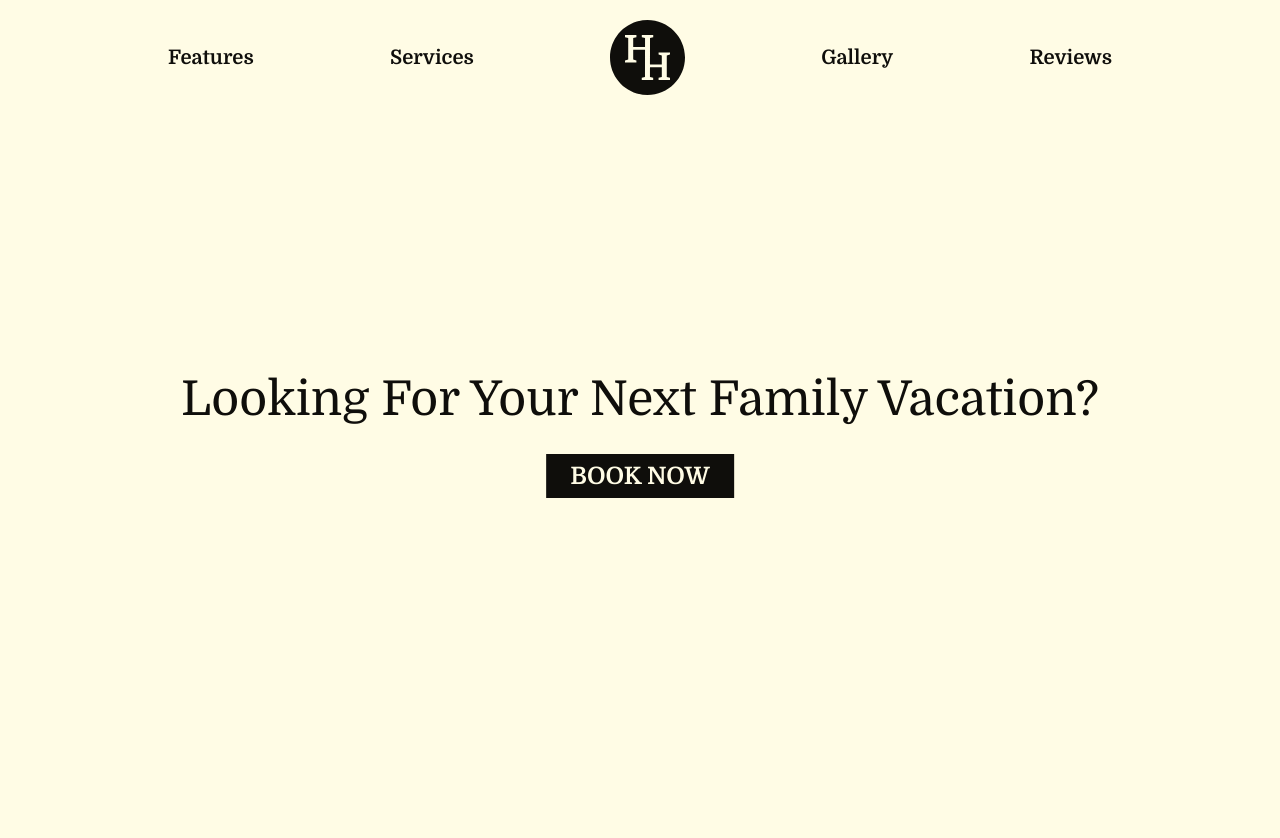
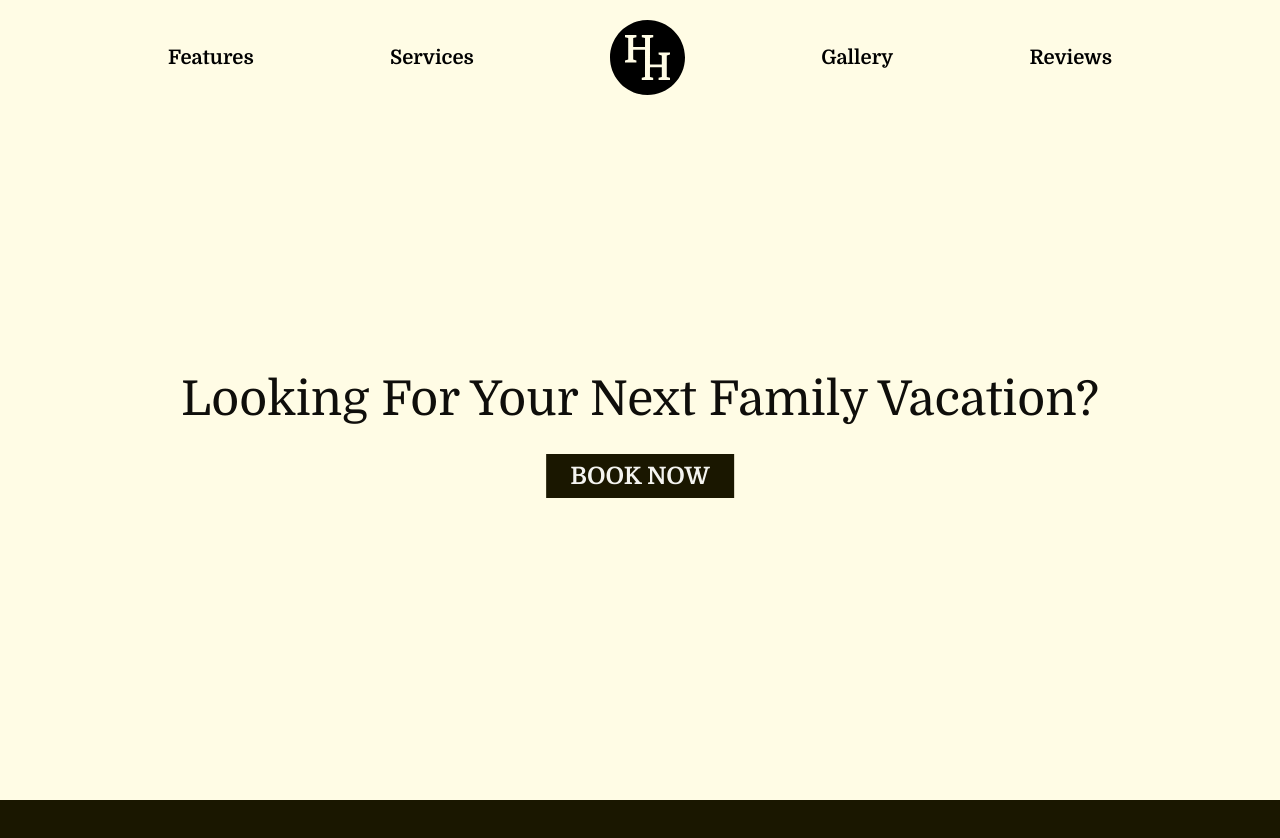
Before and after one commit to rackodo/harryshaven, a Next.js app: page / in a window 1280 px wide. Shown: the top 838 px of the page. Before the commit the page ends 800 px from the top, so only its background shows below. Built offline with nearby package versions, Linux system fonts and the light colour scheme.

Commit message:
Removed response colour - this site doesn't need that. Added colour changeable segments for content instead.

```diff
--- a/next.config.ts
+++ b/next.config.ts
@@ -4,13 +4,8 @@ const nextConfig: NextConfig = {
 	/* config options here */
 	reactCompiler: true,
 	turbopack: {
-    rules: {
-      "*.svg": {
-        loaders: ["@svgr/webpack"],
-        as: "*.js",
-      },
-    },
-  },
+		rules: { "*.svg": { loaders: ["@svgr/webpack"], as: "*.js" } }
+	}
 };
 
 export default nextConfig;
--- a/src/app/globals.css
+++ b/src/app/globals.css
@@ -62,26 +62,6 @@
 	--color-accent-950: #191600;
 }
 
-:root {
-	--background: var(--color-background-50);
-	--foreground: var(--color-text-950);
-}
-
-@theme inline {
-	--color-background: var(--background);
-	--color-foreground: var(--foreground);
-	--font-sans: var(--font-domine);
-}
-
-@media (prefers-color-scheme: dark) {
-	:root {
-		--background: var(--color-background-900);
-		--foreground: var(--color-text-50);
-	}
-}
-
 body {
-	background: var(--background);
-	color: var(--foreground);
 	font-family: Domine, Helvetica, serif;
 }
--- a/src/app/layout.tsx
+++ b/src/app/layout.tsx
@@ -3,10 +3,10 @@ import { Domine } from "next/font/google";
 
 import "./globals.css";
 
-const domine = Domine({
-	variable: "--font-domine",
-	subsets: ["latin"]
-})
+import BodyWithDynamicBackground from "@/components/body_dynamic_bg";
+import Topbar from "@/components/topbar";
+
+const domine = Domine({ variable: "--font-domine", subsets: ["latin"] });
 
 export const metadata: Metadata = {
 	title: "Harry's Haven",
@@ -18,11 +18,10 @@ export default function RootLayout({
 }: Readonly<{ children: React.ReactNode }>) {
 	return (
 		<html lang="en">
-			<body
-				className={`${domine.variable} antialiased`}
-			>
+			<BodyWithDynamicBackground>
+				<Topbar />
 				{children}
-			</body>
+			</BodyWithDynamicBackground>
 		</html>
 	);
 }
--- a/src/app/page.tsx
+++ b/src/app/page.tsx
@@ -1,19 +1,20 @@
-import BLink from "@/components/b-link";
-import Topbar from "@/components/topbar";
-import Link from "next/link";
+import ButtonLink from "@/components/button_link";
+import Segment from "@/components/segment";
 
 export default function Home() {
 	return (
 		<div>
-			<Topbar />
-			<div className="flex justify-center items-center h-dvh">
-				<div className="flex max-w-3xl w-full items-center justify-center flex-col gap-10">
-					<h1 className="text-3xl md:text-5xl text-center absolute top-1/2 left-1/2 -translate-x-1/2 -translate-y-1/2 w-full p-5">Looking For Your Next Family Vacation?</h1>
+			<Segment>
+				<div className="flex w-full max-w-3xl flex-col items-center justify-center gap-10">
+					<h1 className="absolute top-1/2 left-1/2 w-full -translate-x-1/2 -translate-y-1/2 p-5 text-center text-3xl md:text-5xl">
+						Looking For Your Next Family Vacation?
+					</h1>
 					<div className="absolute top-1/2 left-1/2 -translate-x-1/2 translate-y-15">
-						<BLink href="">Book Now</BLink>
+						<ButtonLink href="">Book Now</ButtonLink>
 					</div>
 				</div>
-			</div>
+			</Segment>
+			<Segment inverted></Segment>
 		</div>
 	);
 }
--- a/src/components/b-link.tsx
+++ /dev/null
@@ -1,11 +0,0 @@
-import Link from "next/link";
-
-const BLink = ({ href, children } : { href: string; children: React.ReactNode }) => {
-	return (
-		<Link className="bg-text-950 text-background-50 dark:bg-text-50 dark:text-background-950 font-bold text-2xl py-2 px-6 uppercase" href={href}>
-			{children}
-		</Link>
-	)
-}
-
-export default BLink
--- /dev/null
+++ b/src/components/body_dynamic_bg.tsx
@@ -0,0 +1,59 @@
+"use client";
+import { ReactNode, useEffect, useRef, useState } from "react";
+
+/**
+ * \<body> element with additional special logic to change the background colour depending on if the currently visible Segment element is inverted or not.
+ *
+ * In hindsight, this is mostly useless, because segments style their own backgrounds depending on their inverted flag. But I was annoyed by the background behind the Safari browser's scrollbar not matching the current background colour, so I decided to throw some extra logic in.
+ */
+const BodyWithDynamicBackground = ({
+	children
+}: {
+	children: ReactNode;
+}) => {
+	const containerRef = useRef<HTMLBodyElement>(null);
+	const [bgColor, setBgColor] = useState("no");
+
+
+	useEffect(() => {
+		if (!containerRef.current) return;
+
+		// select all children with data-bg
+		const sections =
+			containerRef.current.querySelectorAll<HTMLDivElement>(
+				"[data-inverted]"
+			);
+
+		const observer = new IntersectionObserver(
+			(entries) => {
+				entries.forEach((entry) => {
+					if (entry.isIntersecting) {
+						setBgColor(
+							entry.target.getAttribute("data-inverted") || "no"
+						);
+					}
+				});
+			},
+			{ threshold: 0.5 } // adjust how much must be visible
+		);
+
+		sections.forEach((el) => observer.observe(el));
+		return () => observer.disconnect();
+	}, [bgColor]);
+
+	return (
+		<body
+			ref={containerRef}
+			className="transition-colors duration-500"
+			style={
+				bgColor == "yes"
+					? { backgroundColor: "#1a1700" }
+					: { backgroundColor: "#fffce5" }
+			}
+		>
+			{children}
+		</body>
+	);
+}
+
+export default BodyWithDynamicBackground
--- /dev/null
+++ b/src/components/button_link.tsx
@@ -0,0 +1,25 @@
+import Link from "next/link";
+
+/**
+ * A link styled to look like a button. Includes an inverted flag that can be used to darkmode it.
+ */
+const ButtonLink = ({
+	href,
+	inverted,
+	children
+}: {
+	href: string;
+	inverted?: boolean;
+	children: React.ReactNode;
+}) => {
+	return (
+		<Link
+			className={`px-6 py-2 text-2xl font-bold uppercase ${inverted ? "bg-background-50 text-text-950" : "bg-background-950 text-text-50"}`}
+			href={href}
+		>
+			{children}
+		</Link>
+	);
+};
+
+export default ButtonLink;
--- /dev/null
+++ b/src/components/segment.tsx
@@ -0,0 +1,21 @@
+/**
+ * A container for content, with a flag for inverting the colours to make it dark mode.
+ */
+const Segment = ({
+	inverted,
+	children
+}: {
+	inverted?: boolean;
+	children?: React.ReactNode;
+}) => {
+	return (
+		<div
+			data-inverted={inverted ? "yes" : "no"}
+			className={`flex min-h-screen items-center justify-center ${inverted ? "bg-background-950 text-text-50" : "bg-background-50 text-text-950"}`}
+		>
+			{children}
+		</div>
+	);
+};
+
+export default Segment;
--- a/src/components/topbar.tsx
+++ b/src/components/topbar.tsx
@@ -1,10 +1,15 @@
+import HavenIcon from "@/components/havenlogo.svg";
+
 import Link from "next/link";
-import HavenIcon from '@/components/havenlogo.svg'
 
+/**
+ * Top navigation bar.
+ * @todo Add logic so the text colour changes depending on the BodyWithDynamicBackground's current background colour.
+ */
 const Topbar = () => {
 	return (
-		<div className="flex justify-center w-full p-5 fixed">
-			<div className="max-w-5xl w-full items-center flex justify-center md:justify-between m-0 px-10">
+		<div className="fixed flex w-full justify-center p-5">
+			<div className="m-0 flex w-full max-w-5xl items-center justify-center px-10 md:justify-between">
 				<Toplink href="">Features</Toplink>
 				<Toplink href="">Services</Toplink>
 				<HavenIcon width={75} height={75} />
@@ -15,6 +20,9 @@ const Topbar = () => {
 	);
 };
 
+/**
+ * Topbar link. Speaks for itself, really.
+ */
 const Toplink = ({
 	href,
 	children
@@ -22,7 +30,11 @@ const Toplink = ({
 	href: string;
 	children: React.ReactNode;
 }) => {
-	return <Link className={`font-bold text-xl hidden md:block`} href={href}>{children}</Link>;
+	return (
+		<Link className={`hidden text-xl font-bold md:block`} href={href}>
+			{children}
+		</Link>
+	);
 };
 
 export default Topbar;
```
Also changed, not shown: package.json (+10 -2 lines), 1 other file (tests, documents, lock files or other folders).
